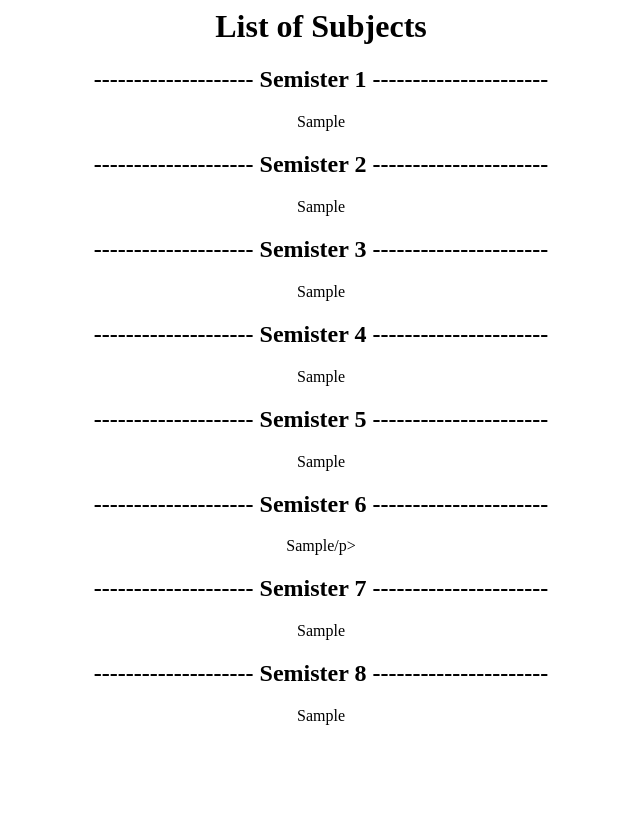
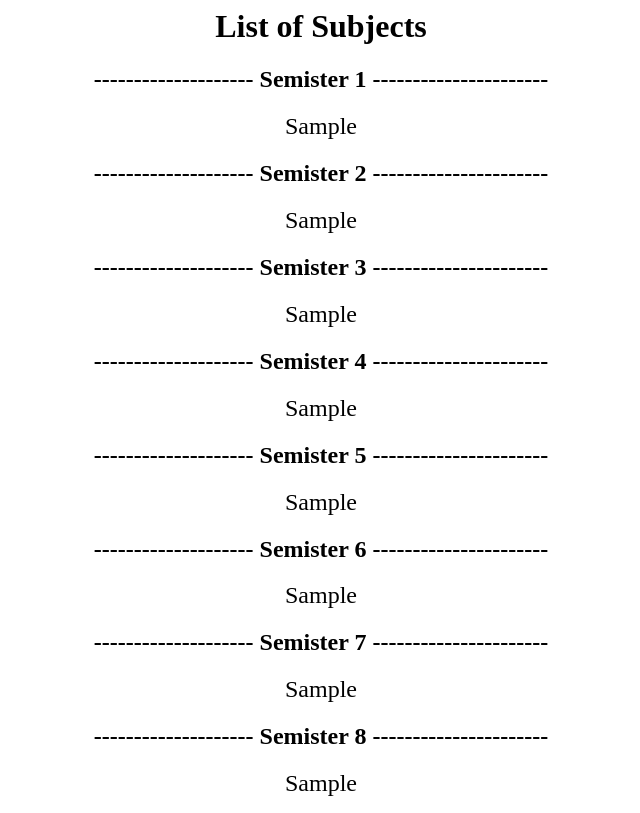
Before and after one commit to tamkmutnb/Gradeguide-Incomplete, a Django app: template lists/templates/subject.html in a window 1280 px wide. Shown: the whole page, without its empty margins (319-959 px from the left). Before the commit the page ends 725 px from the top, so only its background shows below. Run offline with Django 3.2, Linux system fonts and the light colour scheme; the template is opened without the code that fills it: most values are stand-ins (such as "Sample title", 1, 10 or a date in 2020); parts of the project's set-up code (start-up, migrations or seed data) failed here and were passed over.

Commit message:
Edit subject.html , Edit font size

```diff
--- a/lists/templates/subject.html
+++ b/lists/templates/subject.html
@@ -2,20 +2,20 @@
   <body>
     <h1 align="center">List of Subjects</h1>
     <h2 align="center">-------------------- Semister 1 ----------------------</h2>
-        <p align="center">{{semister1|safe}}</p>
+        <p align="center"><font size="5" >{{semister1|safe}}</font></p>
     <h2 align="center">-------------------- Semister 2 ----------------------</h2>
-        <p align="center">{{semister2|safe}}</p>
+        <p align="center"><font size="5" >{{semister2|safe}}</font></p>
     <h2 align="center">-------------------- Semister 3 ----------------------</h2>
-        <p align="center">{{semister3|safe}}</p>
+        <p align="center"><font size="5" >{{semister3|safe}}</font></p>
     <h2 align="center">-------------------- Semister 4 ----------------------</h2>
-        <p align="center">{{semister4|safe}}</p>
+        <p align="center"><font size="5" >{{semister4|safe}}</font></p>
     <h2 align="center">-------------------- Semister 5 ----------------------</h2>
-        <p align="center">{{semister5|safe}}</p>
+        <p align="center"><font size="5" >{{semister5|safe}}</font></p>
     <h2 align="center">-------------------- Semister 6 ----------------------</h2>
-        <p align="center">{{semister6|safe}}/p>
+        <p align="center"><font size="5" >{{semister6|safe}}</font></p>
     <h2 align="center">-------------------- Semister 7 ----------------------</h2>
-        <p align="center">{{semister7|safe}}</p>
+        <p align="center"><font size="5" >{{semister7|safe}}</font></p>
     <h2 align="center">-------------------- Semister 8 ----------------------</h2>
-        <p align="center">{{semister8|safe}}</p>
+        <p align="center"><font size="5" >{{semister8|safe}}</font></p>
   </body>
 </html>
```
